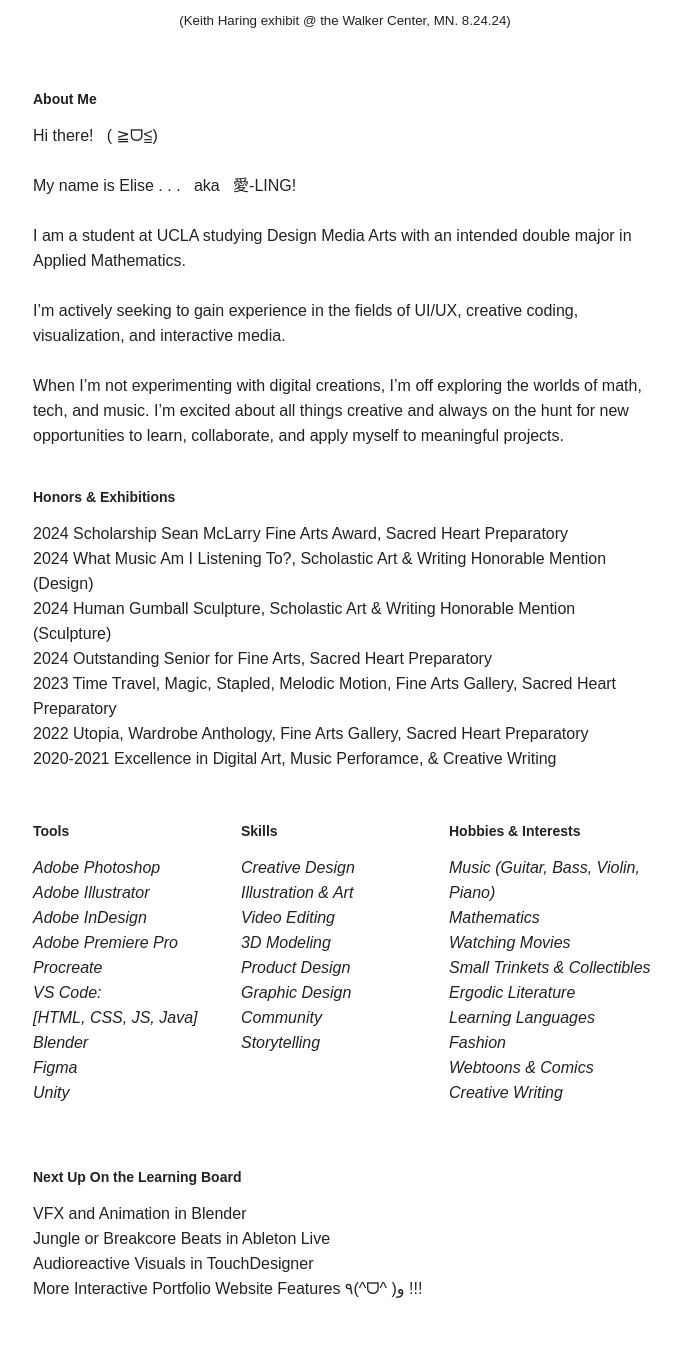
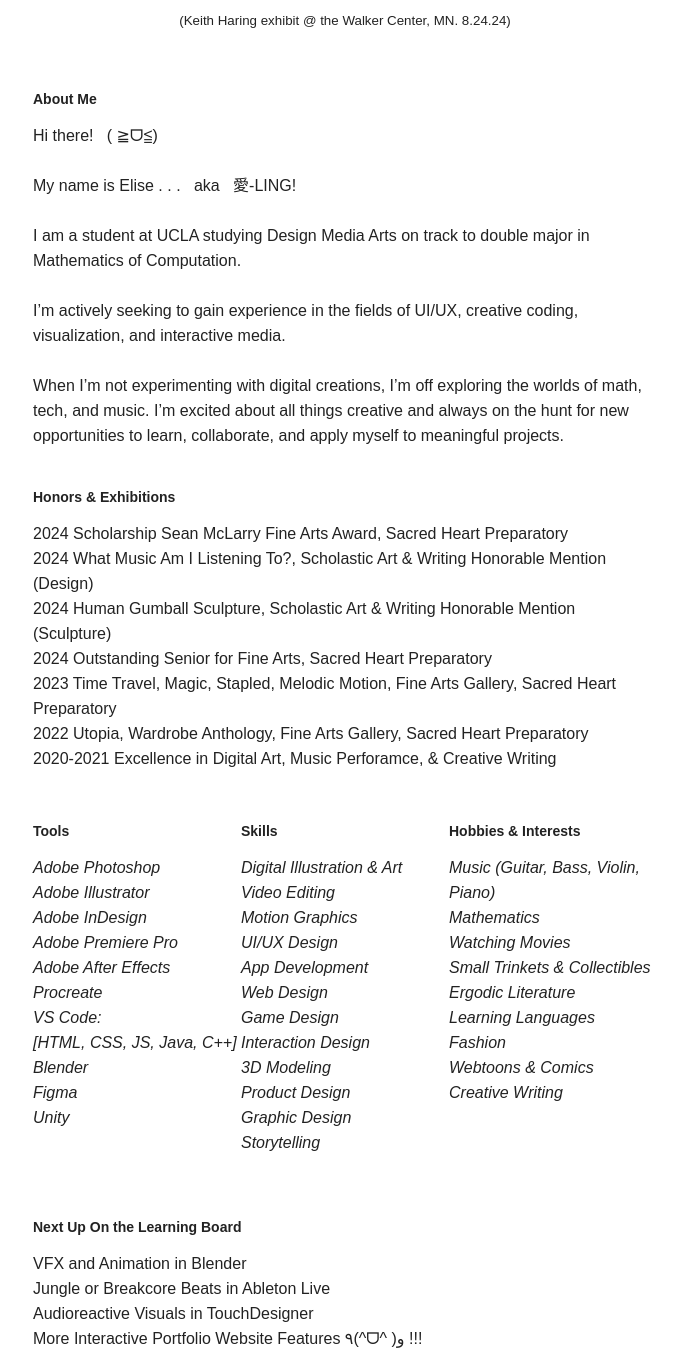
Before and after one commit to elisechee/elisechee.github.io, a plain HTML site: page index.html in a window 1280 px wide. Shown: the part 740-2091 px from the top of the page, without its empty margins (295-976 px from the left). Drawn offline with Linux system fonts and the light colour scheme; a web font is replaced by a local one.

Commit message:
updated index.html

```diff
--- a/index.html
+++ b/index.html
@@ -60,7 +60,7 @@
                     <br><br>
                     My name is Elise . . .  &nbsp; aka &nbsp; 愛-LING!
                     <br><br>
-                    I am a student at UCLA studying Design Media Arts with an intended double major in Applied Mathematics.
+                    I am a student at UCLA studying Design Media Arts on track to double major in Mathematics of Computation.
                     <br><br>
                     </a>
                     I’m actively seeking to gain experience in the fields of UI/UX, creative coding, visualization, and interactive media. <br><br>
@@ -91,9 +91,10 @@
                         Adobe Illustrator<br>
                         Adobe InDesign<br>
                         Adobe Premiere Pro<br>
+                        Adobe After Effects<br>
                         Procreate<br>
                         VS Code:
-                        <br>[HTML, CSS, JS, Java]<br>
+                        <br>[HTML, CSS, JS, Java, C++]<br>
                         Blender<br>
                         Figma<br>
                         Unity<br>
@@ -105,13 +106,17 @@
                     <h2>Skills</h2>
                     <p>
                         <em>
-                        Creative Design<br>
-                        Illustration & Art<br>
+                        Digital Illustration & Art<br>
                         Video Editing<br>
+                        Motion Graphics<br>
+                        UI/UX Design<br>
+                        App Development<br>
+                        Web Design<br>
+                        Game Design<br>
+                        Interaction Design<br>
                         3D Modeling<br>
                         Product Design<br>
                         Graphic Design<br>
-                        Community<br>
                         Storytelling<br>
                     </em>
                     </p>
```
